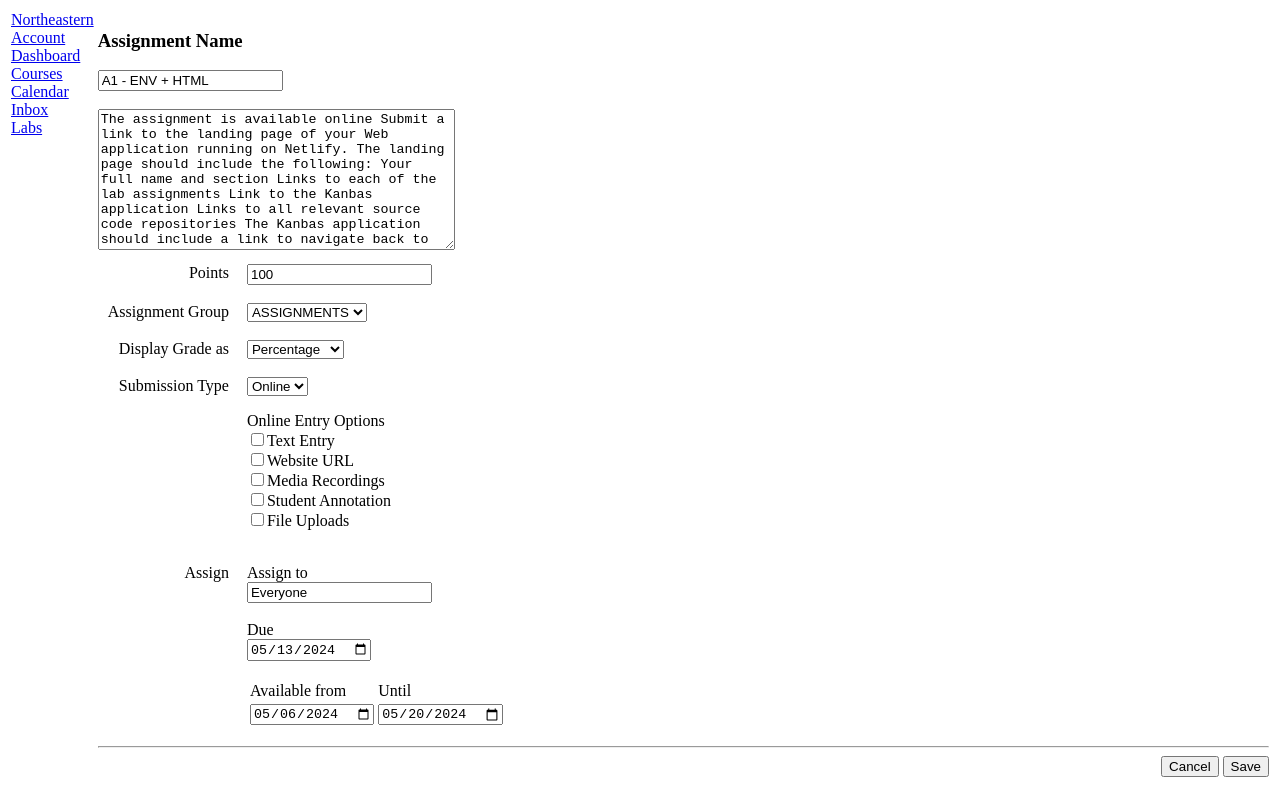
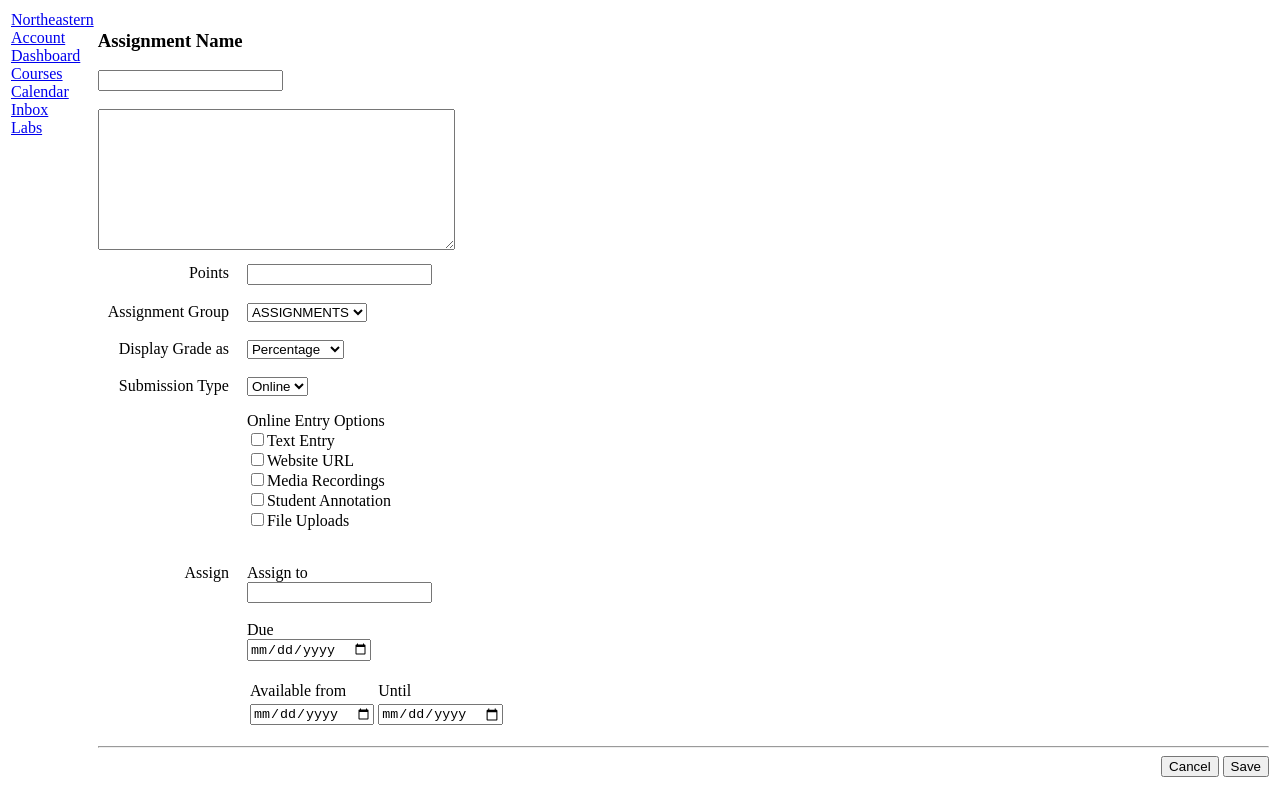
Before and after one commit to AryanShettyNEU/kambaz-next-js-cs5610-fa25-05, a Next.js app: page /Courses/1/Assignments/New in a window 1280 px wide. Built offline with nearby package versions, Linux system fonts and the light colour scheme.

Commit message:
feat: added labels and links

```diff
--- /dev/null
+++ b/app/(Kambaz)/Courses/[cid]/Assignments/New/page.tsx
@@ -0,0 +1,148 @@
+export default function NewAssignment() {
+  return (
+    <div id="wd-assignments-editor">
+      <label htmlFor="wd-name">
+        <h3>Assignment Name</h3>
+      </label>
+      <input id="wd-name" />
+      <br />
+      <br />
+      <textarea id="wd-description" rows={9} cols={42} />
+      <br />
+      <table cellPadding="8">
+        <tbody>
+          <tr>
+            <td align="right" valign="top">
+              <label htmlFor="wd-points">Points</label>
+            </td>
+            <td>
+              <input id="wd-points" type="number" />
+            </td>
+          </tr>
+          <tr>
+            <td align="right" valign="top">
+              <label htmlFor="wd-group">Assignment Group</label>
+            </td>
+            <td>
+              <select id="wd-group">
+                <option value="ASSIGNMENTS">ASSIGNMENTS</option>
+                <option value="QUIZ">QUIZ</option>
+              </select>
+            </td>
+          </tr>
+          <tr>
+            <td align="right" valign="top">
+              <label htmlFor="wd-display-grade-as">Display Grade as</label>
+            </td>
+            <td>
+              <select id="wd-display-grade-as">
+                <option value="PERCENTAGE">Percentage</option>
+                <option value="LETTER_GRADE">Letter Grade</option>
+                <option value="ABSOLUTE">Absolute</option>
+              </select>
+            </td>
+          </tr>
+          <tr>
+            <td align="right" valign="top">
+              <label htmlFor="wd-submission-type">Submission Type</label>
+            </td>
+            <td>
+              <select id="wd-submission-type">
+                <option value="ONLINE">Online</option>
+                <option value="OFFLINE">Offline</option>
+              </select>
+              <br />
+              <p style={{ marginBottom: 0 }}>Online Entry Options</p>
+              <div>
+                <input
+                  type="checkbox"
+                  name="checkbox-online-entry"
+                  id="wd-text-entry"
+                />
+                <label htmlFor="wd-text-entry">Text Entry</label>
+              </div>
+              <div>
+                <input
+                  type="checkbox"
+                  name="checkbox-online-entry"
+                  id="wd-website-url"
+                />
+                <label htmlFor="wd-website-url">Website URL</label>
+              </div>
+              <div>
+                <input
+                  type="checkbox"
+                  name="checkbox-online-entry"
+                  id="wd-media-recordings"
+                />
+                <label htmlFor="wd-media-recordings">Media Recordings</label>
+              </div>
+              <div>
+                <input
+                  type="checkbox"
+                  name="checkbox-online-entry"
+                  id="wd-student-annotation"
+                />
+                <label htmlFor="wd-student-annotation">
+                  Student Annotation
+                </label>
+              </div>
+              <div>
+                <input
+                  type="checkbox"
+                  name="checkbox-online-entry"
+                  id="wd-file-upload"
+                />
+                <label htmlFor="wd-file-upload">File Uploads</label>
+              </div>
+            </td>
+          </tr>
+          <tr>
+            <td align="right" valign="top">
+              <p>Assign</p>
+            </td>
+            <td valign="bottom">
+              <div style={{ marginTop: "1rem" }}>
+                <label htmlFor="wd-assign-to">Assign to</label>
+                <br />
+                <input type="text" id="wd-assign-to" />
+              </div>
+              <br />
+              <div>
+                <label htmlFor="wd-due-date"> Due </label>
+                <br />
+                <input type="date" id="wd-due-date" />
+              </div>
+              <br />
+              <table>
+                <tbody>
+                  <tr>
+                    <td>
+                      <label htmlFor="wd-available-from">Available from</label>
+                    </td>
+                    <td>
+                      <label htmlFor="wd-available-until">Until</label>
+                    </td>
+                  </tr>
+                  <tr>
+                    <td>
+                      <input type="date" id="wd-available-from" />
+                    </td>
+                    <td>
+                      <input type="date" id="wd-available-until" />
+                    </td>
+                  </tr>
+                </tbody>
+              </table>
+            </td>
+          </tr>
+        </tbody>
+      </table>
+      <hr />
+      <div style={{ display: "flex", justifyContent: "flex-end" }}>
+        <button id="wd-assignment-cancel">Cancel</button>&nbsp;
+        <button id="wd-assignment-save">Save</button>
+      </div>
+    </div>
+  );
+}
```
Also changed, not shown: app/(Kambaz)/Account/Profile/page.tsx (+30 -0 lines), app/(Kambaz)/Account/Signin/page.tsx (+10 -0 lines), app/(Kambaz)/Account/Signup/page.tsx (+16 -0 lines), app/(Kambaz)/Courses/[cid]/Assignments/page.tsx (+7 -2 lines), app/(Kambaz)/Courses/[cid]/People/Table/page.tsx (added, +9 -0 lines).
